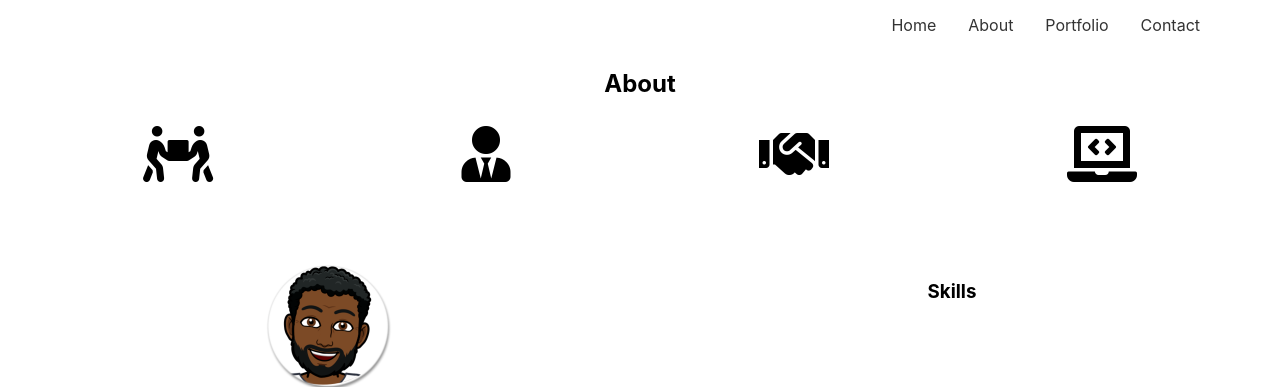
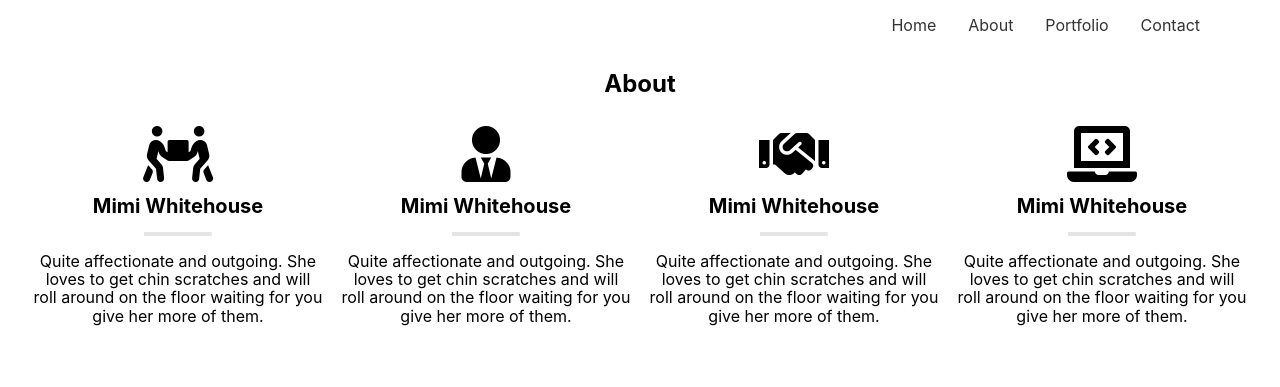
Before and after one commit to JeanMichaelRosario/iamjongui, a React (Create React App) app: page / in a window 1280 px wide. Shown: the top 387 px of the page. Built offline with nearby package versions, Linux system fonts and the light colour scheme; some icons are missing.

Commit message:
adding more info to skill cards

```diff
--- a/src/Components/SkillCard.js
+++ b/src/Components/SkillCard.js
@@ -4,7 +4,17 @@ import React from 'react';
 const SkillCard = ({ icon }) => {
     return(
         <div className="w-50">
-            <i className={icon}></i>
+            <div>
+                <i className={icon}></i>
+                <h1 className="f4">Mimi Whitehouse</h1>
+                <hr className="mw3 bb bw1 b--black-10" />
+            </div>
+            <p className="ph2">
+                Quite affectionate and outgoing.
+                She loves to get chin scratches
+                and will roll around on the floor
+                waiting for you give her more of them.
+            </p>
         </div>
     );
 };
```
